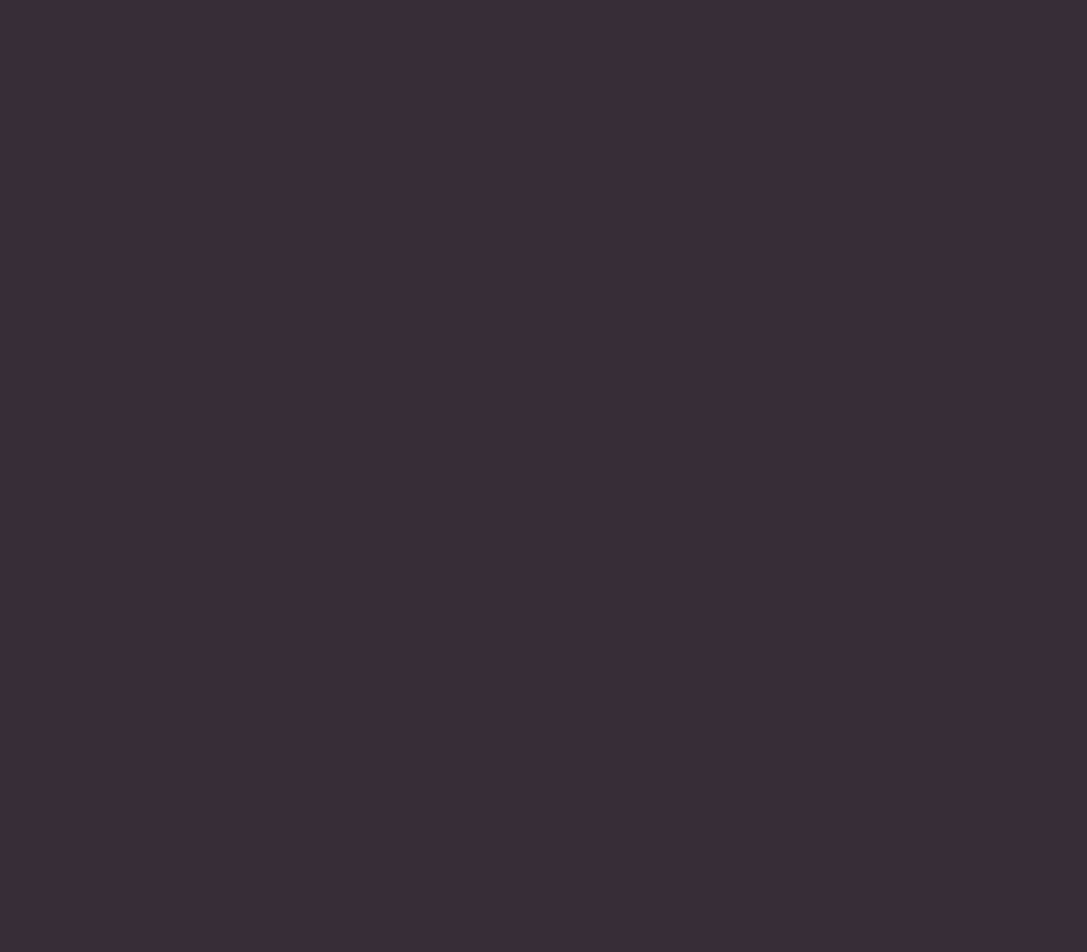
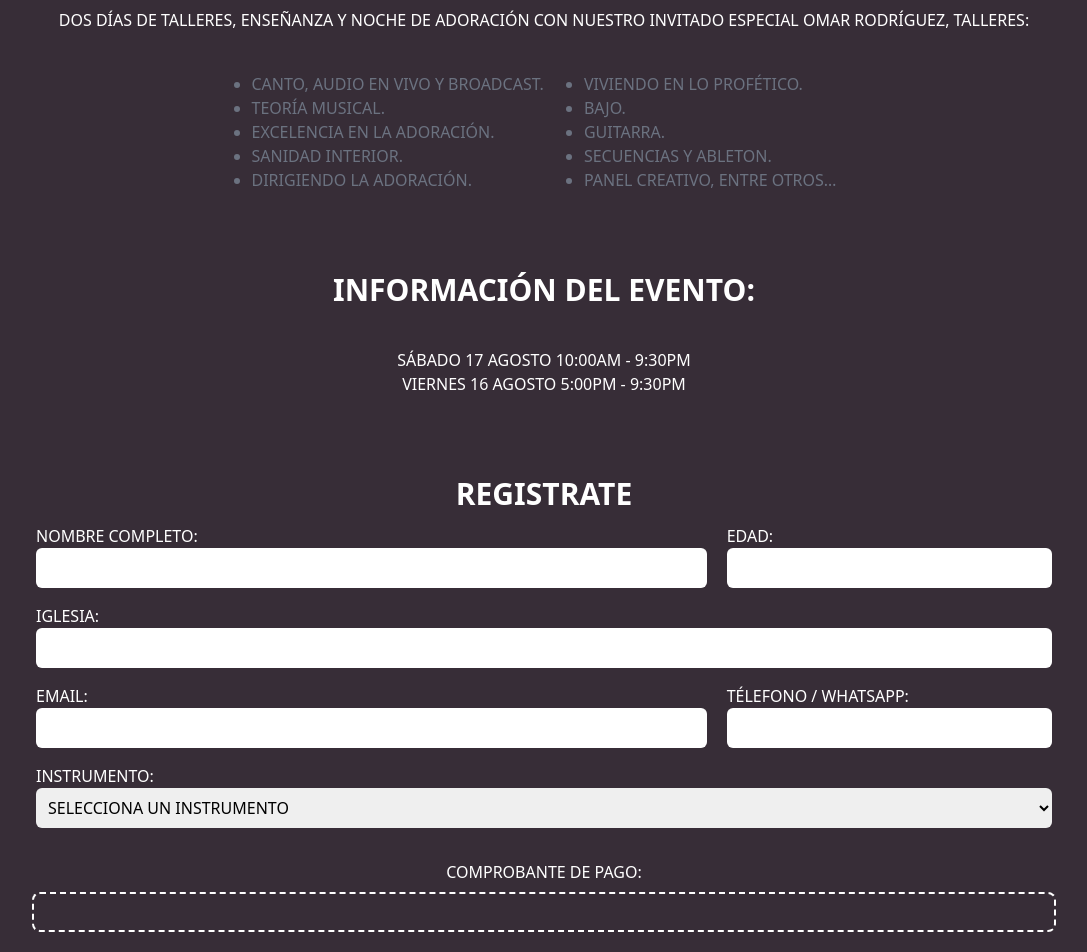
Before and after one commit to Binteconsultingdev/Landing-page-CCAmigos-Musicos, a React (Vite) app: page / in a window 1280 px wide. Before the commit this address had no page. Shown: the part 540-1492 px from the top of the page, without its empty margins (96-1183 px from the left). Before the commit the page ends 800 px from the top, so only its background shows below. Built offline with nearby package versions, Linux system fonts and the light colour scheme.

Commit message:
App funcionando

```diff
--- a/src/components/Formulario.jsx
+++ b/src/components/Formulario.jsx
@@ -2,11 +2,8 @@ import React, { useState, useCallback } from 'react';
 import Swal from 'sweetalert2';
 import axios from 'axios';
 import { useDropzone } from "react-dropzone";
-import { useNavigate } from 'react-router-dom';
 
 export const Formulario = () => {
-
-    const navigate = useNavigate();
 
     const [dataNombre, setDataNombre] = useState('')
     const [dataEdad, setDataEdad] = useState('')
@@ -14,7 +11,7 @@ export const Formulario = () => {
     const [dataEmail, setDataEmail] = useState('')
     const [dataTelefono, setDataTelefono] = useState('')
     const [dataInstrumento, setDataInstrumento] = useState('')
-    const [datafile, setDataFile] = useState(null)
+    const [datafile, setDataFile] = useState([])
 
     const onDrop = useCallback((acceptedFiles) => {
         setDataFile(acceptedFiles[0]);
@@ -31,6 +28,8 @@ export const Formulario = () => {
         file: null,
     });
 
+    // formData.nombre = dataNombre,
+    // formData.edad = dataEdad,
     formData.nombre = dataNombre,
     formData.edad = dataEdad,
     formData.iglesia = dataIglesia,
@@ -39,17 +38,18 @@ export const Formulario = () => {
     formData.id_instrumento = parseInt(dataInstrumento)
     formData.file = datafile
 
-    const handleFileChange = (e) => {
-        setFile(e.target.files[0]);
-        // console.log({formData});
-    };
+    // const handleFileChange = (e) => {
+    //     setFile(e.target.files[0]);
+    //     // console.log({formData});
+    // };
+
     const validateForm = () => {
         const { nombre, edad, iglesia, email, telefono, id_instrumento } = formData;
         return nombre && edad && iglesia && email && telefono && id_instrumento ;
     };
 
-    const reloadPage = () => {
-        window.location.reload(true);
+    const handleDeteleArray = () => {
+        acceptedFiles.shift()
     }
 
     const handleSubmit = async (e) => {
@@ -73,7 +73,7 @@ export const Formulario = () => {
         try {
             // https://developer.binteapi.com:4003/api/register/client
             // http://localhost:4002/api/register/client
-            const response = await axios.post('http://localhost:4002/api/register/client', formDataToSend, {
+            const response = await axios.post('https://developer.binteapi.com:4003/api/register/client', formDataToSend, {
             headers: {
                 'Content-Type': 'multipart/form-data',
             //   'Content-Type': 'application/json'
@@ -87,18 +87,18 @@ export const Formulario = () => {
             setDataEmail('');
             setDataTelefono('');
             setDataInstrumento('');
-            setFile(null);
+            setDataFile([])
+            handleDeteleArray()
             Swal.fire({
               icon: 'success',
               title: 'Registro Exitoso',
               text: 'El registro se ha realizado correctamente',
-              allowOutsideClick: false,
               timer: 2000,
             });
-            setTimeout({
-                reloadPage
-            }, 3000)
-            reloadPage()
+            // setTimeout({
+            //     reloadPage
+            // }, 3000)
+            // reloadPage()
           } else {
             Swal.fire({
               icon: 'error',
@@ -125,7 +125,7 @@ export const Formulario = () => {
             onSubmit={handleSubmit}
             className="mx-auto container m-5 md:pr-[10%] md:pl-[10%] pr-[5%] pl-[5%] space-y-2"
         >
-            <h2 className="text-3xl text-center font-extralight text-white">Registrate</h2>
+            <h2 className="text-3xl text-center text-white font-bold uppercase">Registrate</h2>
             <div className="grid md:grid-cols-3 gap-3 grid-cols-1">
                 {/* <!-- Nombre --> */}
                 <div className="form-control md:col-span-2">
@@ -133,7 +133,7 @@ export const Formulario = () => {
                     <input
                         type="text"
                         id="nombre"
-                        className="label-control"
+                        className="label-control uppercase"
                         value={dataNombre}
                         onChange={(e) => setDataNombre(e.target.value)}
                         required
@@ -158,7 +158,7 @@ export const Formulario = () => {
                 <input
                     type="text"
                     id="iglesia"
-                    className="label-control"
+                    className="label-control uppercase"
                     value={dataIglesia}
                     onChange={(e) => setDataIglesia(e.target.value)}
                     required
@@ -202,13 +202,13 @@ export const Formulario = () => {
                         onChange={(e) => setDataInstrumento(e.target.value)}
                         required
                     >
-                        <option value="">Selecciona un instrumento</option>
-                        <option value="1">Piano</option>
-                        <option value="2">Bajo</option>
-                        <option value="3">Guitarra</option>
-                        <option value="4">Voz</option>
-                        <option value="5">Batería</option>
-                        <option value="6">Otro</option>
+                        <option value="">SELECCIONA UN INSTRUMENTO</option>
+                        <option value="1">PIANO</option>
+                        <option value="2">BAJO</option>
+                        <option value="3">GUITARRA</option>
+                        <option value="4">VOZ</option>
+                        <option value="5">BATERÍA</option>
+                        <option value="6">OTRO</option>
                     </select>
                 </div>
                 {/* <!-- Comprobante de Pago --> */}
@@ -244,35 +244,41 @@ export const Formulario = () => {
             <div className="flex justify-center items-center w-full">
                 <div
                     {...getRootProps()}
-                    className="flex items-center flex-col justify-center w-full"
+                    className="flex items-center flex-col justify-center w-full mt-5"
                 >
-                    <label className="text-white text-left font-thin">Comprobante de Pago:</label>
-                    <label htmlFor="dropzone-file" className="flex flex-col items-center justify-center w-full h-10 border-2 border-white border-dashed rounded-lg cursor-pointer bg-transparent ">
+                    <label className="text-white text-left font-thin uppercase">Comprobante de Pago:</label>
+                    <label htmlFor="dropzone-file" className="flex flex-col items-center mt-2 justify-center w-full h-10 border-2 border-white border-dashed rounded-lg cursor-pointer bg-transparent ">
                         <input {...getInputProps()}
                             type="file"
                             accept="image/*"
                             name="file"
-                            onChange={handleFileChange}
+                            // onChange={handleRemoveFiles}
                         />
                         {datafile ? (
-                            <p className="mb-2 text-sm text-white dark:text-gray-400">{datafile.name}</p>
+                            <p className="uppercase mb-2 text-sm text-white dark:text-gray-400">{datafile.name}</p>
                         ) : (
-                            <p  className="mb-2 text-sm text-white dark:text-gray-400">Seleccionar Imagen</p>
+                            <p className="uppercase mb-2 text-sm text-white dark:text-gray-400">Seleccionar Imagen</p>
                         )}
                     </label>
-                    <div>
+                    {datafile &&
+                        <div>
+                            {acceptedFiles[0] &&
+                                <img src={URL.createObjectURL(acceptedFiles[0])} alt=""
+                                    className='w-48 h-64 mt-5 rounded-md'
+                                />
+                            }
+                        </div>
+                    }
+                    {/* <div>
                         {acceptedFiles[0] && (
-                            <img src={URL.createObjectURL(acceptedFiles[0])} alt=""
-                                className='w-48 h-64 mt-5 rounded-md'
-                            />
                         )}
-                    </div>
+                    </div> */}
                 </div>
             </div>
             {/* Boton */}
             <div className="flex items-center justify-center">
                 <button
-                    className="flex text-white items-center justify-center bg-[#B9B5BF] hover:bg-[#9f9ca4] p-3 rounded-lg w-1/2 text-center"
+                    className="mt-4 flex uppercase text-white items-center justify-center bg-[#B9B5BF] hover:bg-[#9f9ca4] p-3 rounded-lg w-1/2 text-center"
                     type="submit"
                 >Registrarse</button>
             </div>
--- a/src/components/InfoEvento.jsx
+++ b/src/components/InfoEvento.jsx
@@ -2,10 +2,10 @@
 export const InfoEvento = () => {
   return (
     <div className="text-white mr-12 ml-12 mt-5">
-        <h3 className="text-3xl text-center">Información del Evento:</h3>
+        <h3 className="text-3xl text-center font-bold uppercase">Información del Evento:</h3>
         <div className="flex flex-col justify-center items-center mt-10 mb-10">
-            <p>Viernes 16 agosto 5:00pm -9:30pm</p>
-            <p>Sábado 17 agosto 10:00am - 9:30pm</p>
+            <p className="uppercase">Sábado 17 agosto 10:00am - 9:30pm</p>
+            <p className="uppercase">Viernes 16 agosto 5:00pm - 9:30pm</p>
         </div>
     </div>
   )
--- a/src/components/InfoLanding.jsx
+++ b/src/components/InfoLanding.jsx
@@ -3,15 +3,15 @@ import { InfoEvento } from "./InfoEvento"
 export const InfoLanding = () => {
   return (
     <div className="container mx-auto">
-        <h2 className="text-3xl text-white text-center uppercase">Equiparte</h2>
+        <h2 className="text-3xl text-white text-center font-bold uppercase">Equiparte</h2>
 
         <div className="mr-12 ml-12 mt-5">
-            <p className="text-white mb-4 text-center">
+            <p className="text-white mb-4 text-center uppercase">
                 Un llamado a todos los directores de alabanza, músicos, cantantes y creativos
                 que quieran crecer en habilidades y conocimiento mientras sirven a su iglesia
                 local.
             </p>
-            <p className="text-white text-center">
+            <p className="text-white text-center uppercase">
                 Dos días de talleres, enseñanza y noche de adoración con nuestro invitado
                 especial Omar Rodríguez, talleres:
             </p>
@@ -20,18 +20,18 @@ export const InfoLanding = () => {
         <div className="mr-12 ml-12 mt-10 mb-20">
             <ol className="space-y-4 text-gray-500 list-disc dark:text-white">
                <div className="flex gap-10 justify-center">
-                <div>
+                <div className="uppercase">
                     <li>Canto, audio en vivo y broadcast.</li>
                     <li>Teoría musical.</li>
                     <li>Excelencia en la adoración.</li>
                     <li>Sanidad interior.</li>
                     <li>Dirigiendo la adoración.</li>
                 </div>
-                <div>
+                <div className="uppercase">
                     <li>Viviendo en lo profético.</li>
                     <li>Bajo.</li>
                     <li>Guitarra.</li>
-                    <li>Secuencias y Abletó.</li>
+                    <li>Secuencias y Ableton.</li>
                     <li>Panel creativo, entre otros…</li>
                 </div>
                </div>
--- a/src/index.css
+++ b/src/index.css
@@ -13,7 +13,7 @@
 }
 
 .form-control {
-    @apply flex flex-col p-1
+    @apply flex flex-col p-1 uppercase
 }
 
 .label-control {
--- a/src/main.jsx
+++ b/src/main.jsx
@@ -2,14 +2,9 @@ import React from 'react'
 import ReactDOM from 'react-dom/client'
 import './index.css'
 import { LandingPage } from './LandingPage.jsx'
-import { BrowserRouter as Router, Routes, Route } from 'react-router-dom';
 
 ReactDOM.createRoot(document.getElementById('root')).render(
   <React.StrictMode>
-    <Router>
-      <Routes>
-        <Route path="/equiparte" element={<LandingPage />} />
-      </Routes>
-    </Router>
+    <LandingPage />
   </React.StrictMode>,
 )
```
